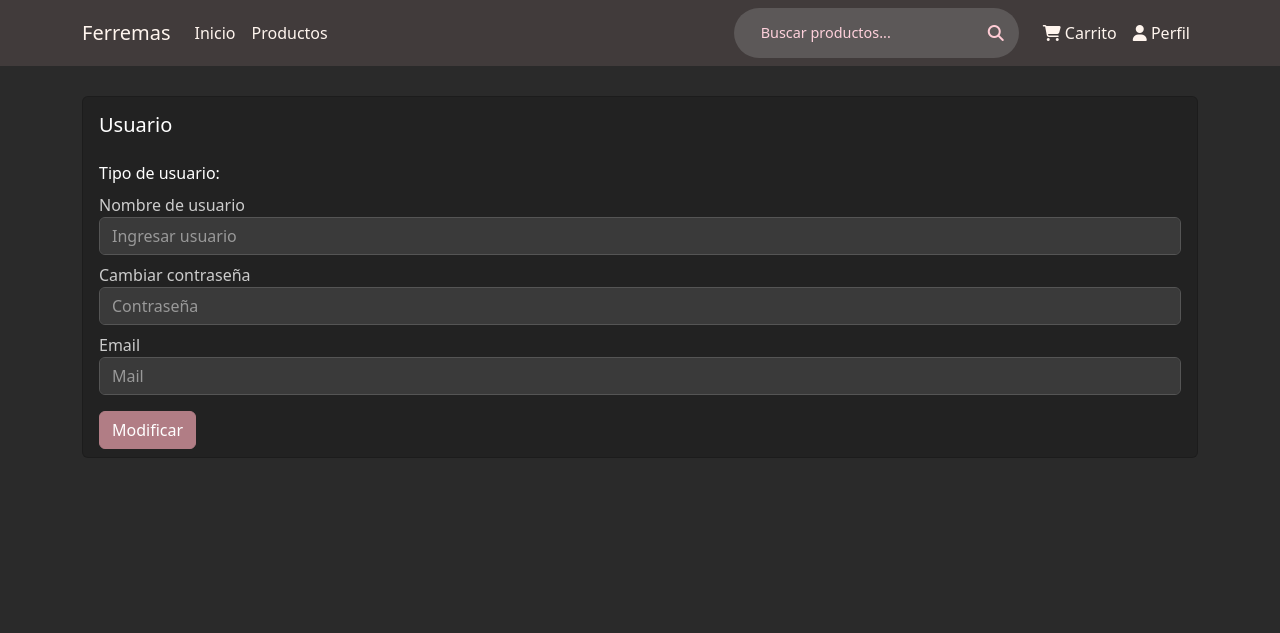
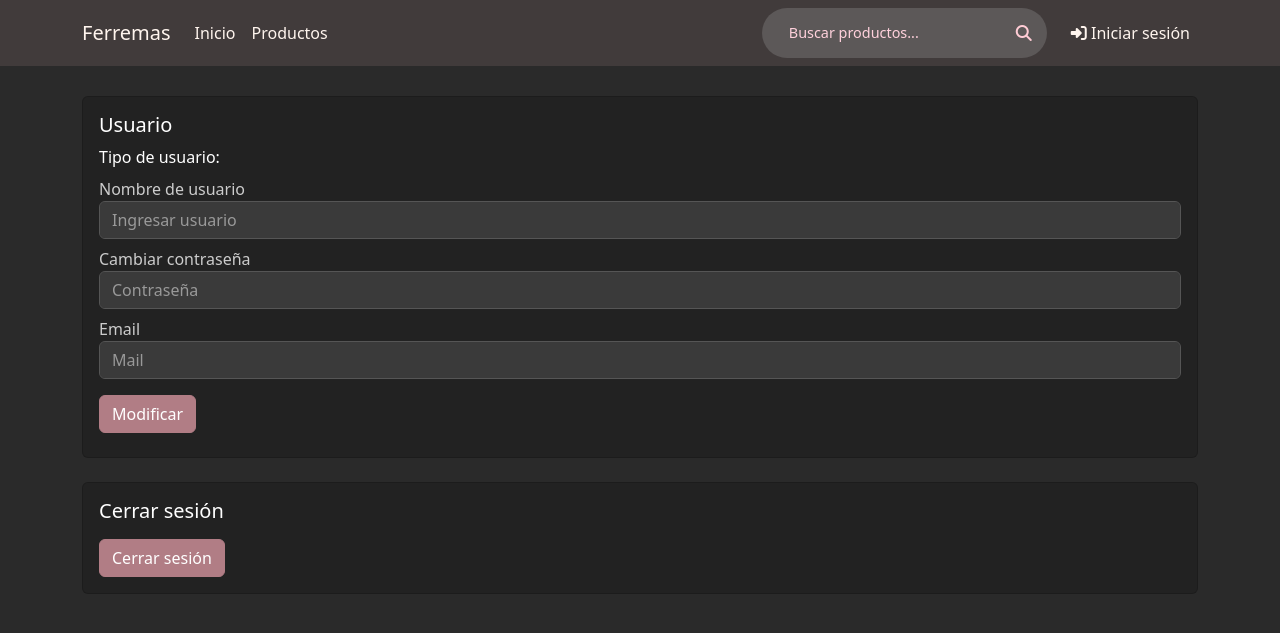
Before and after one commit to AmadeusMaho/ferremas-int, a Django app: page /usuario/ in a window 1280 px wide. Shown: the top 633 px of the page. Run offline with Django 5.2, Linux system fonts and the light colour scheme.

Commit message:
fix template y logout

```diff
--- a/ferremasDjango/templates/template.html
+++ b/ferremasDjango/templates/template.html
@@ -32,13 +32,13 @@
                     <i class="fa fa-search ms-2"></i>
                 </div>
                 <ul class="navbar-nav">
-                    <li class="nav-item">
-                        <a class="nav-link" href="#"><i class="fa fa-shopping-cart"></i> Carrito</a>
-                    </li>
-                    <li class="nav-item">
-                        <a class="nav-link" href="#"><i class="fa fa-user"></i> Perfil</a>
+                  {% if tipo_usuario >= 0 %}
+                      <a class="nav-link" href="/usuario/"><i class="fa fa-user"></i> Perfil</a>
+                  {% else %}
+                     <a class="nav-link" href="/login/"><i class="fa fa-right-to-bracket"></i> Iniciar sesión</a>
                     </li>
                 </ul>
+                  {% endif %}
             </div>
         </div>
     </nav>
--- a/ferremasDjango/templates/usuario.html
+++ b/ferremasDjango/templates/usuario.html
@@ -5,31 +5,41 @@
 <div class="container mt-5 pt-5">
   <div class="card">
     <div class="card-body">
-          <h5 class="card-title">Usuario </h5>
-          </div>
-            <p class="mx-3 mb-2">Tipo de usuario: {{ tipo_usuario }}</p>
+      <h5 class="card-title">Usuario</h5>
+      <p class="mb-2">Tipo de usuario: {{ tipo_usuario }}</p>
       <form method="post" action="{% url 'actualizarUsuario' %}">
         {% csrf_token %}
-              <div class="form-group  mx-3 mb-2">
         <input type="hidden" name="usuarioId" value="{{ usuarioId }}">
-                <label for="exampleInputEmail1">Nombre de usuario</label>
-                <input type="username" class="form-control" id="username" name="username" value="{{ usuario }}" placeholder="Ingresar usuario">
+        <div class="form-group mb-2">
+          <label for="username">Nombre de usuario</label>
+          <input type="text" class="form-control" id="username" name="username" value="{{ usuario }}" placeholder="Ingresar usuario">
         </div>
-              <div class="form-group  mx-3 mt-2 mb-2">
-                <label for="exampleInputPassword1">Cambiar contraseña</label>
-                <input type="password" class="form-control"  name="clave" id="clave" value="{{ clave }}" placeholder="Contraseña">
+        <div class="form-group mt-2 mb-2">
+          <label for="clave">Cambiar contraseña</label>
+          <input type="password" class="form-control" name="clave" id="clave" value="{{ clave }}" placeholder="Contraseña">
         </div>
-              <div class="form-group  mx-3 mt-2 mb-2">
-                <label for="exampleInputMail">Email</label>
-                <input type="email" class="form-control"  name="email" id="email" value="{{ email }}" placeholder="Mail">
+        <div class="form-group mt-2 mb-2">
+          <label for="email">Email</label>
+          <input type="email" class="form-control" name="email" id="email" value="{{ email }}" placeholder="Mail">
         </div>
         <input type="hidden" name="_method" value="PUT">
-              <button type="submit" class="btn btn-primary mx-3 mt-2 mb-2">Modificar</button>
+        <button type="submit" class="btn btn-primary mt-2 mb-2">Modificar</button>
         {% if error %}
-                <p class="mx-3" style="color:rgb(196, 141, 141);">{{ error }}</p>
+          <p class="text-danger">{{ error }}</p>
         {% endif %}
       </form>
     </div>
   </div>
 
+  <div class="card mt-4">
+    <div class="card-body">
+      <h5 class="card-title">Cerrar sesión</h5>
+      <form method="post" action="{% url 'logout' %}">
+        {% csrf_token %}
+        <button type="submit" class="btn btn-primary mt-2">Cerrar sesión</button>
+      </form>
+    </div>
+  </div>
+</div>
+
 {% endblock %}
--- a/ferremasDjango/views.py
+++ b/ferremasDjango/views.py
@@ -6,7 +6,13 @@ import requests
 
 def verIndex(request):
     productos = obtener_productos()
-    contexto = { "datos":productos}
+    tipo_usuario = request.session.get('tipo_usuario')
+    try:
+        tipo_usuario_int = int(tipo_usuario)
+    except (TypeError, ValueError):
+        tipo_usuario_int = -1
+    contexto = { "datos":productos,
+                 "tipo_usuario": tipo_usuario_int}
     print(contexto)
     return render(request, 'index.html', contexto)
 
```
Also changed, not shown: db.sqlite3. Lines whose indentation alone changed are shown as unchanged.
